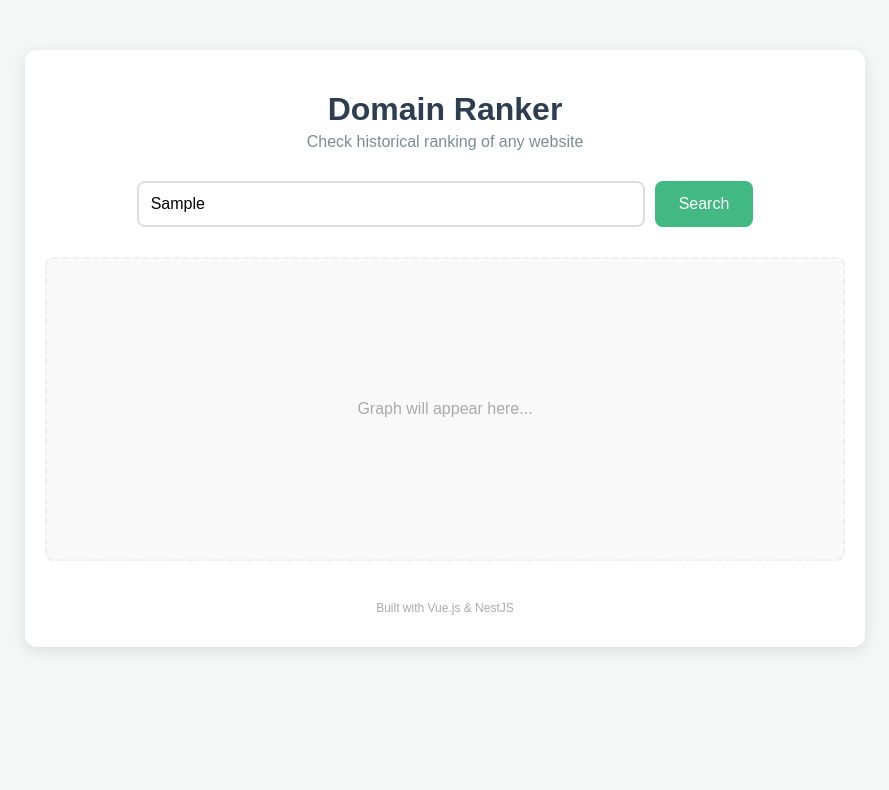
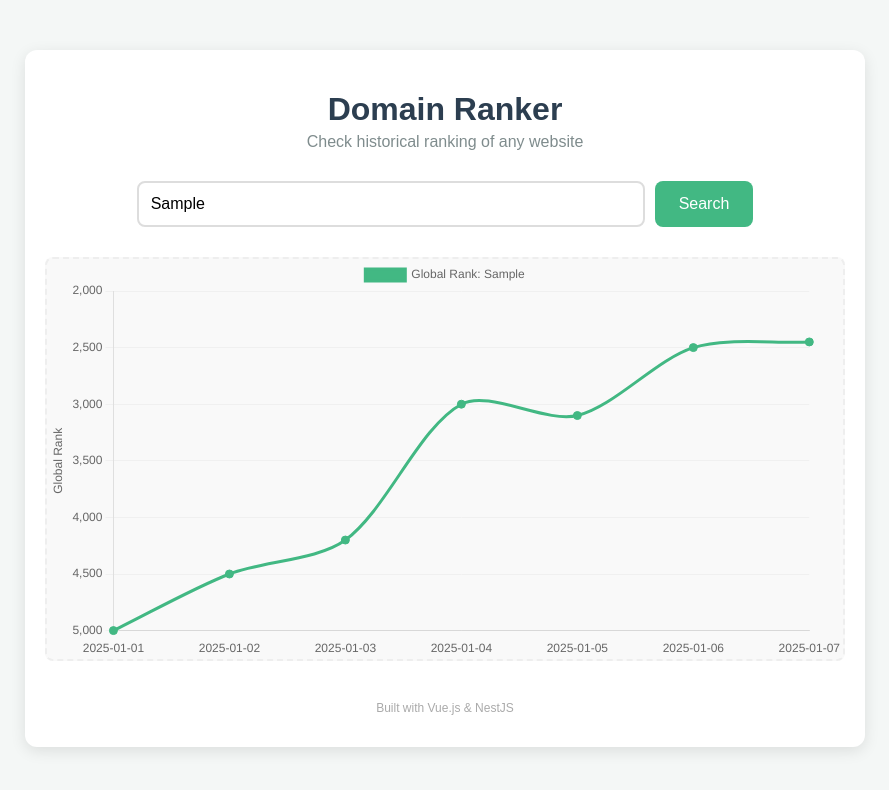
Before and after one commit to Shabda9/Domain-ranking-MonoRepo, a Vue app in the folder domain-ranking-FE/: page / in a window 1280 px wide. Both pictures are taken after typing "Sample" into the empty fields and a click on the button "Search". Shown: the top 790 px of the page, without its empty margins (195-1084 px from the left). Built offline with nearby package versions, Linux system fonts and the light colour scheme.

Commit message:
feat: Add chart components - add mock data to simulate the graph display -fix a jitters issue where each keystroke made the graph reload - added line chart and all necessary chart options

```diff
--- a/domain-ranking-FE/src/App.vue
+++ b/domain-ranking-FE/src/App.vue
@@ -1,31 +1,47 @@
 <script setup>
 import { ref } from 'vue';
+import RankingChart from './components/RankingChart.vue';
 
 const domainInput = ref('');
+const searchedDomain = ref(''); // Adding because domain Input was causing jitters
 const isLoading = ref(false);
 const errorMessage = ref('');
+const showChart = ref(false);
+const mockData = ref([]);
 
 const searchDomain = async () => {
   if (!domainInput.value) return;
 
+  searchedDomain.value = domainInput.value;
   isLoading.value = true;
   errorMessage.value = '';
+  showChart.value = false; // Hide chart while loading
 
   try {
-    console.log("Searching for:", domainInput.value);
-
-    // Simulate a delay for the loading spinner
+    // Simulate API delay
     await new Promise(r => setTimeout(r, 1000));
 
+    mockData.value = [
+      { date: '2025-01-01', rank: 5000 },
+      { date: '2025-01-02', rank: 4500 },
+      { date: '2025-01-03', rank: 4200 },
+      { date: '2025-01-04', rank: 3000 }, // Improved rank (graph should go UP visually)
+      { date: '2025-01-05', rank: 3100 },
+      { date: '2025-01-06', rank: 2500 },
+      { date: '2025-01-07', rank: 2450 },
+    ];
+
+    showChart.value = true;
+
   } catch (error) {
-    console.log('Error', error)
-    errorMessage.value = "Failed to fetch data. Please try again.";
+    console.log("Error",error);
+    errorMessage.value = "Failed to fetch data.";
   } finally {
     isLoading.value = false;
   }
 };
+
 </script>
-
 <template>
   <div class="app-container">
     <header>
@@ -50,10 +66,17 @@ const searchDomain = async () => {
     </div>
 
     <main class="results-area">
-      <div v-if="!isLoading" class="placeholder-text">
-        Graph will appear here...
+      <div v-if="isLoading" class="spinner"></div>
+
+      <RankingChart
+        v-else-if="showChart"
+        :rankingHistory="mockData"
+        :domainName="searchedDomain"
+      />
+
+      <div v-else class="placeholder-text">
+        Enter a domain to see the graph.
       </div>
-      <div v-else class="spinner"></div>
     </main>
 
     <footer>
--- /dev/null
+++ b/domain-ranking-FE/src/components/RankingChart.vue
@@ -0,0 +1,99 @@
+<script setup>
+import { computed } from 'vue';
+import {
+  Chart as ChartJS,
+  CategoryScale,
+  LinearScale,
+  PointElement,
+  LineElement,
+  Title,
+  Tooltip,
+  Legend
+} from 'chart.js';
+import { Line } from 'vue-chartjs';
+
+// Registering the Chart.js parts we need
+ChartJS.register(
+  CategoryScale,
+  LinearScale,
+  PointElement,
+  LineElement,
+  Title,
+  Tooltip,
+  Legend
+);
+
+const props = defineProps({
+  rankingHistory: {
+    type: Array,
+    required: true
+  },
+  domainName: {
+    type: String,
+    required: true
+  }
+});
+
+const chartData = computed(() => {
+  return {
+    // The labels are the dates on the bottom X-axis
+    labels: props.rankingHistory.map(item => item.date),
+    datasets: [
+      {
+        label: `Global Rank: ${props.domainName}`,
+        backgroundColor: '#42b883',
+        borderColor: '#42b883',
+        data: props.rankingHistory.map(item => item.rank),
+        tension: 0.3, // Makes the line slightly curved (smooth)
+        pointRadius: 4, // Size of the dots
+      }
+    ]
+  }
+});
+
+// Configure how the chart looks
+const chartOptions = {
+  responsive: true,
+  maintainAspectRatio: false,
+  scales: {
+    y: {
+      reverse: true, // Makes Rank 1 appear at the TOP
+      title: {
+        display: true,
+        text: 'Global Rank'
+      },
+      grid: {
+        color: '#f0f0f0'
+      }
+    },
+    x: {
+      grid: {
+        display: false // Hides vertical grid lines for a cleaner look
+      }
+    }
+  },
+  plugins: {
+    legend: {
+      position: 'top',
+    },
+    tooltip: {
+      mode: 'index',
+      intersect: false,
+    }
+  }
+};
+</script>
+
+<template>
+  <div class="chart-container">
+    <Line :data="chartData" :options="chartOptions" />
+  </div>
+</template>
+
+<style scoped>
+.chart-container {
+  position: relative;
+  height: 400px; /* Fixed height for the graph */
+  width: 100%;
+}
+</style>
```
